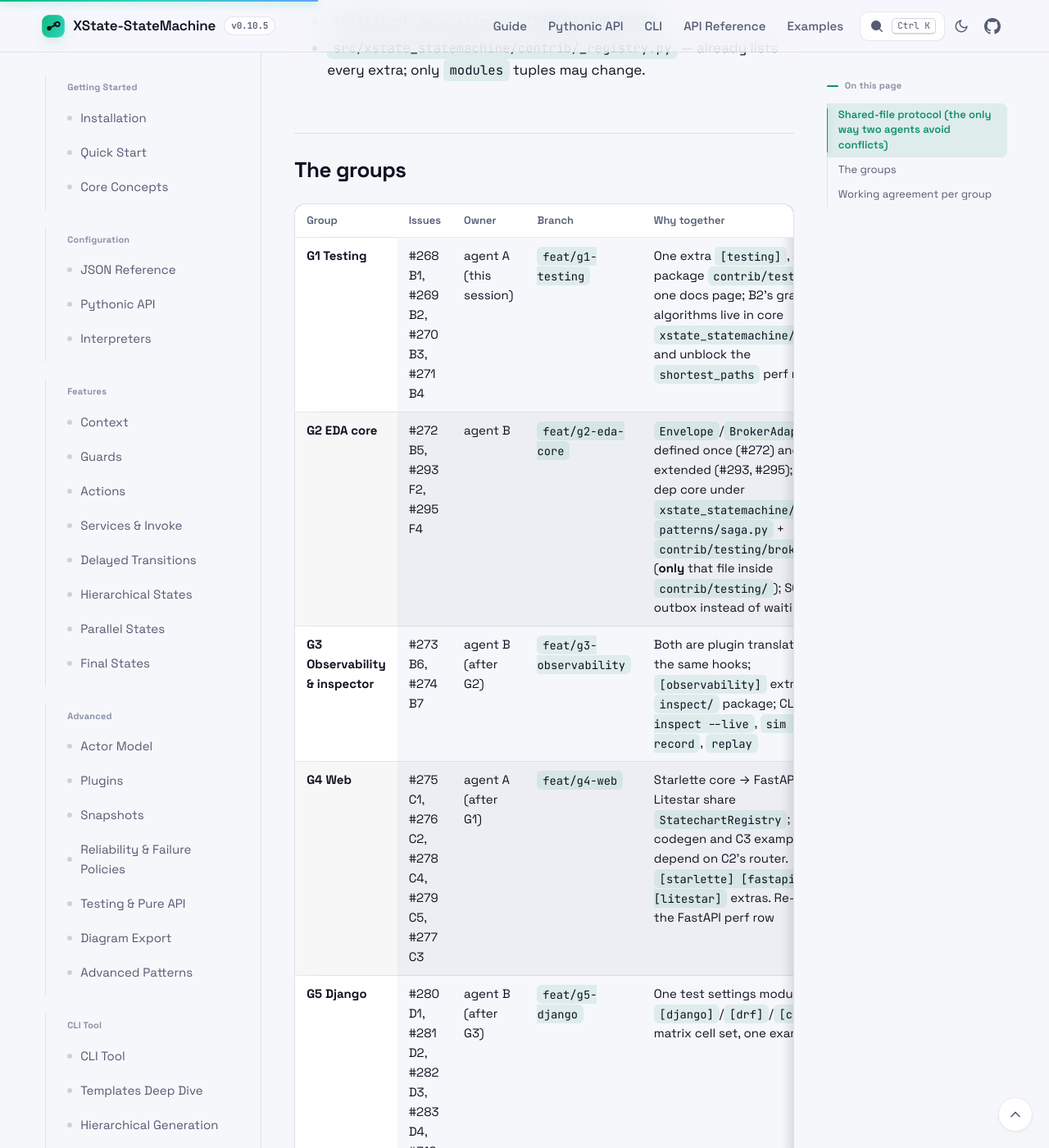
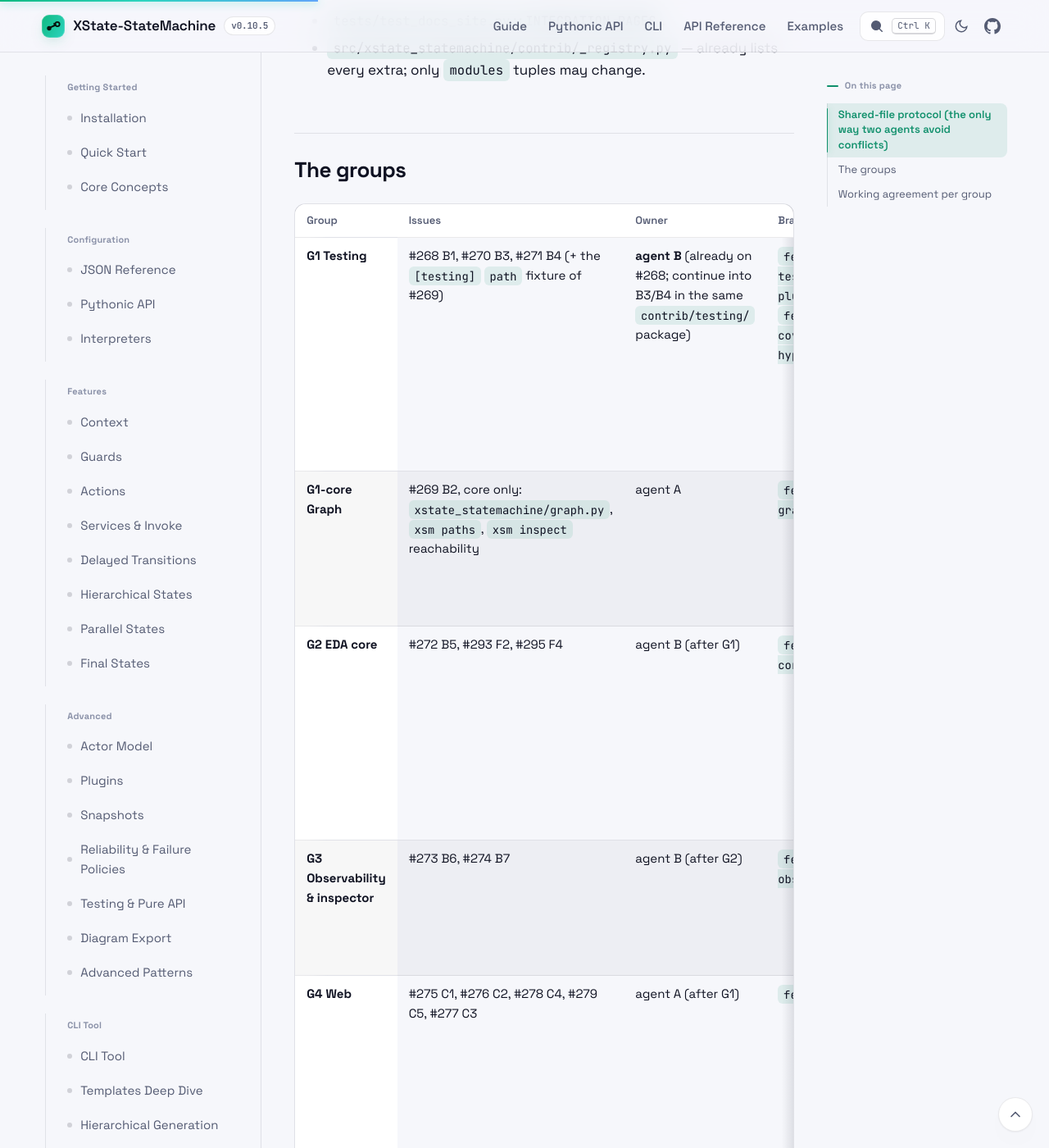
Before and after one commit to basiltt/xstate-statemachine, a Jekyll site: the page built from docs/research/GROUPED_DELIVERY_PLAN.md, in a window 1280 px wide and 1400 px high, scrolled down 1131 px. Shown: the whole window at 82% size. Built offline with Jekyll 4.4.1, drawn with Linux system fonts in a browser that asks for light colours; our own code applies the rules of GitHub Pages for plain Markdown files; some of the changed text lies outside the part shown.

Commit message:
docs(plan): agent B owns all of [testing] (#268/#270/#271); agent A takes core graph (#269) and G4; restate the no-release rule
Co-Authored-By: Claude Fable 5 <noreply@anthropic.com>

```diff
--- a/docs/research/GROUPED_DELIVERY_PLAN.md
+++ b/docs/research/GROUPED_DELIVERY_PLAN.md
@@ -20,8 +20,9 @@ These files are touched by every group. Edit them **only at the very end** of a
 
 | Group | Issues | Owner | Branch | Why together |
 |:--|:--|:--|:--|:--|
-| **G1 Testing** | #268 B1, #269 B2, #270 B3, #271 B4 | agent A (this session) | `feat/g1-testing` | One extra `[testing]`, one package `contrib/testing/`, one docs page; B2's graph algorithms live in core `xstate_statemachine/graph.py` and unblock the `shortest_paths` perf row |
-| **G2 EDA core** | #272 B5, #293 F2, #295 F4 | agent B | `feat/g2-eda-core` | `Envelope`/`BrokerAdapter` defined once (#272) and extended (#293, #295); all zero-dep core under `xstate_statemachine/eda/` + `patterns/saga.py` + `contrib/testing/broker.py` (**only** that file inside `contrib/testing/`); SQLite outbox instead of waiting on D5 |
+| **G1 Testing** | #268 B1, #270 B3, #271 B4 (+ the `[testing]` `path` fixture of #269) | **agent B** (already on #268; continue into B3/B4 in the same `contrib/testing/` package) | `feat/b1-testing-plugin`, then `feat/g1b-coverage-hypothesis` | One extra `[testing]`, one package, one docs page. A parked reference implementation of B1 is on branch `wip/b1-pytest-plugin-reference` (not for merge; borrow freely — notably `pytest_cmdline_main` for `--xsm-version`, the `xsm_ainterp` skip-without-pytest-asyncio shape, and the 16-case pytester suite) |
+| **G1-core Graph** | #269 B2, core only: `xstate_statemachine/graph.py`, `xsm paths`, `xsm inspect` reachability | agent A | `feat/g1-graph` | Zero-dep core with no file overlap with `contrib/testing/`; unblocks the `shortest_paths` perf row. Agent B adds the `pytest_generate_tests` `path` fixture on top once merged |
+| **G2 EDA core** | #272 B5, #293 F2, #295 F4 | agent B (after G1) | `feat/g2-eda-core` | `Envelope`/`BrokerAdapter` defined once (#272) and extended (#293, #295); all zero-dep core under `xstate_statemachine/eda/` + `patterns/saga.py` + `contrib/testing/broker.py` (**only** that file inside `contrib/testing/`); SQLite outbox instead of waiting on D5 |
 | **G3 Observability & inspector** | #273 B6, #274 B7 | agent B (after G2) | `feat/g3-observability` | Both are plugin translations of the same hooks; `[observability]` extra + core `inspect/` package; CLI `xsm inspect --live`, `sim --record`, `replay` |
 | **G4 Web** | #275 C1, #276 C2, #278 C4, #279 C5, #277 C3 | agent A (after G1) | `feat/g4-web` | Starlette core → FastAPI → Litestar share `StatechartRegistry`; C5 codegen and C3 example app depend on C2's router. `[starlette] [fastapi] [litestar]` extras. Re-record the FastAPI perf row |
 | **G5 Django** | #280 D1, #281 D2, #282 D3, #283 D4, #310 D9 | agent B (after G3) | `feat/g5-django` | One test settings module, one `[django]`/`[drf]`/`[channels]` matrix cell set, one example app |
@@ -38,6 +39,8 @@ Release-candidate issues (#297 A11, #298 B8, #301 E6, #299 C6, #300 D8, #302 F5)
 
 The per-phase RC issues are closed by the two RC PRs with a comment pointing here.
 
+> ⚠️ **No release without the maintainer's explicit confirmation.** Neither agent bumps `__version__`, tags, creates a GitHub release or runs `publish.yml`. An RC PR is opened, reviewed and left for the maintainer; the maintainer says go.
+
 ## Working agreement per group
 
 1. Rebase onto `main` at start; read the group's issues **and their "Review amendments" blocks** (they supersede the body).
```
